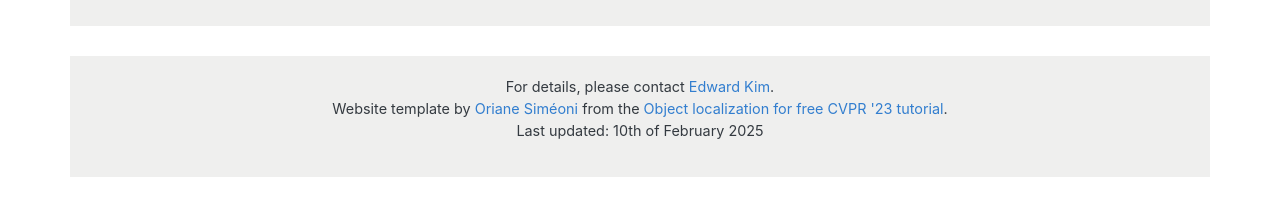
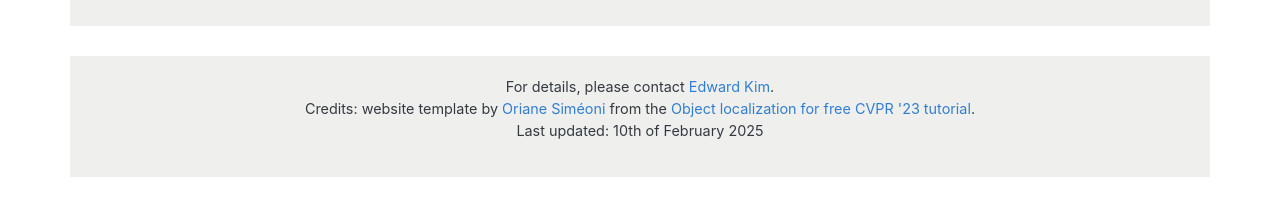
Before and after one commit to BerkeleyLearnVerify/Scenic_Website, a Jekyll site: the page cps25/index.html, which Jekyll copies as it is, in a window 1280 px wide and 900 px high, scrolled down 2072 px. Shown: the part 693-897 px from the top of the window. Built offline with Jekyll 4.4.1, drawn with Linux system fonts in a browser that asks for light colours.

Commit message:
Update index.html

```diff
--- a/cps25/index.html
+++ b/cps25/index.html
@@ -344,7 +344,7 @@
     <p class="text-sm text-dark text-center">For details, please contact <a href="mailto:ek65@eecs.berkeley.edu"
         style="font-weight: normal;">Edward Kim</a>.
       <br>
-      Website template by <a href="https://github.com/osimeoni" style="font-weight: normal;">Oriane Siméoni</a> from the
+      Credits: website template by <a href="https://github.com/osimeoni" style="font-weight: normal;">Oriane Siméoni</a> from the
       <a href="https://osimeoni.github.io/object-localization-for-free/" style="font-weight: normal;">Object
         localization
         for free CVPR '23 tutorial</a>.
```
